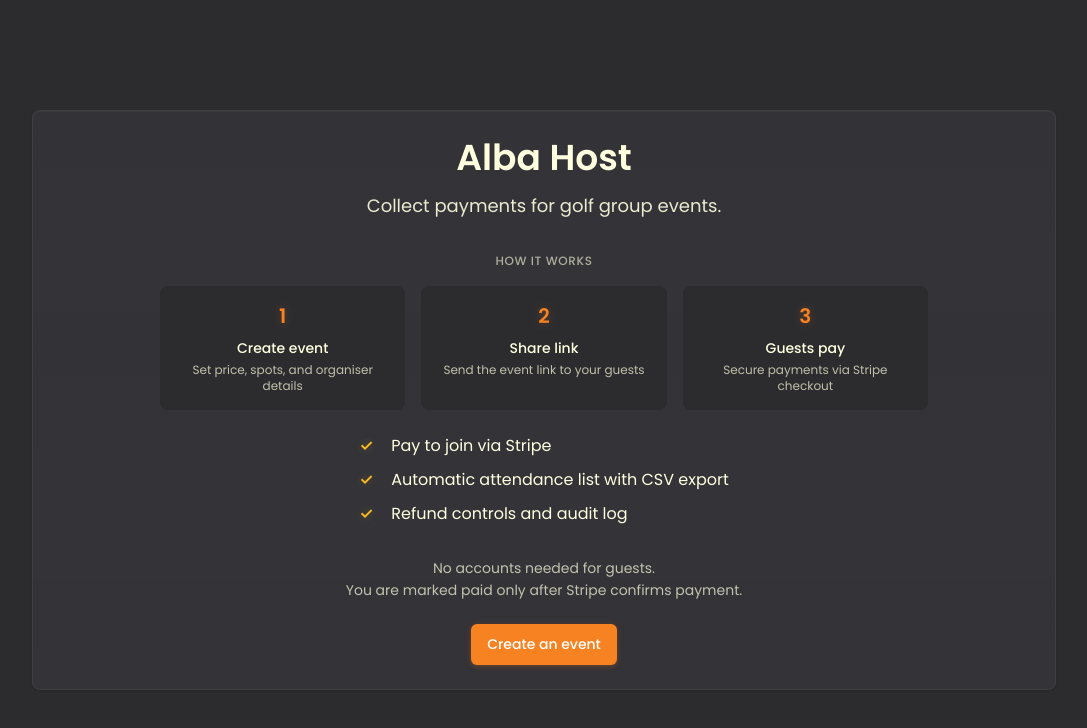
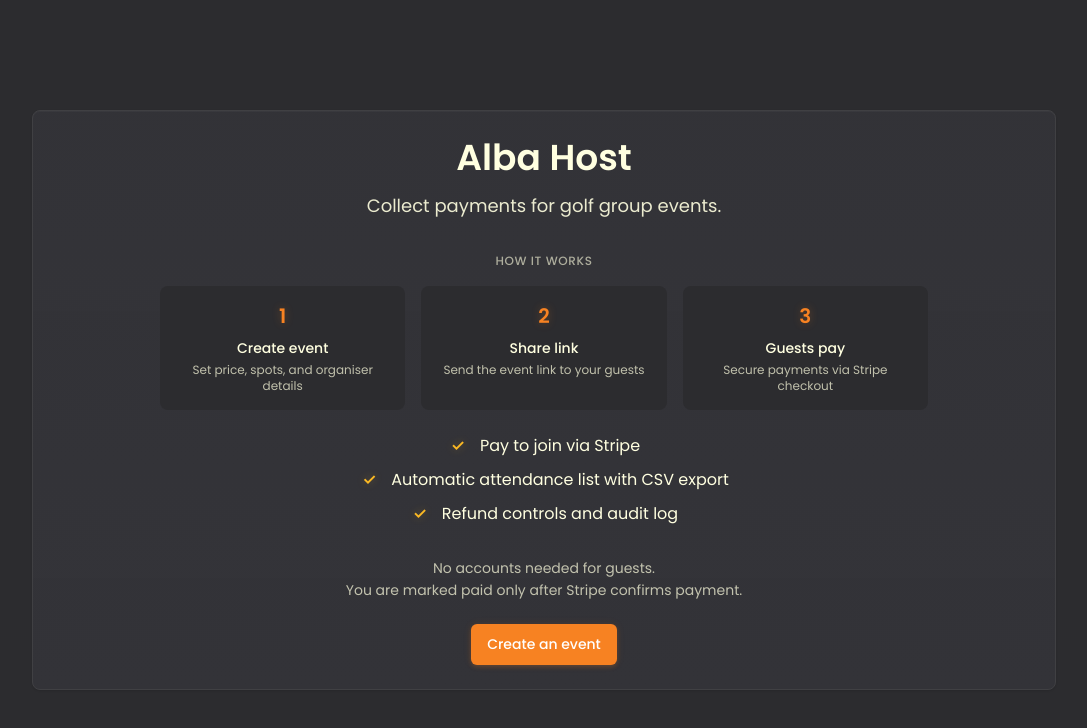
Before and after one commit to CamMacB17/alba-collect-host, a Next.js app: page / in a window 1280 px wide. Shown: the top 728 px of the page, without its empty margins (96-1183 px from the left). Built offline with nearby package versions, Linux system fonts and the light colour scheme.

Commit message:
V6: center-align value props and fix tick alignment

```diff
--- a/src/app/page.tsx
+++ b/src/app/page.tsx
@@ -44,17 +44,17 @@
 
             {/* Feature list - centered */}
             <div className="mb-8 w-full">
-              <ul className="mx-auto w-fit text-left space-y-2.5 text-sm sm:text-base">
-                <li className="flex items-start gap-3">
-                  <span className="font-semibold w-5 flex-shrink-0" style={{ color: "var(--alba-yellow)" }}>✓</span>
+              <ul className="mx-auto w-fit text-center space-y-2.5 text-sm sm:text-base">
+                <li className="flex items-center justify-center gap-3">
+                  <span className="font-semibold w-5 flex-shrink-0 leading-none" style={{ color: "var(--alba-yellow)" }}>✓</span>
                   <span>Pay to join via Stripe</span>
                 </li>
-                <li className="flex items-start gap-3">
-                  <span className="font-semibold w-5 flex-shrink-0" style={{ color: "var(--alba-yellow)" }}>✓</span>
+                <li className="flex items-center justify-center gap-3">
+                  <span className="font-semibold w-5 flex-shrink-0 leading-none" style={{ color: "var(--alba-yellow)" }}>✓</span>
                   <span>Automatic attendance list with CSV export</span>
                 </li>
-                <li className="flex items-start gap-3">
-                  <span className="font-semibold w-5 flex-shrink-0" style={{ color: "var(--alba-yellow)" }}>✓</span>
+                <li className="flex items-center justify-center gap-3">
+                  <span className="font-semibold w-5 flex-shrink-0 leading-none" style={{ color: "var(--alba-yellow)" }}>✓</span>
                   <span>Refund controls and audit log</span>
                 </li>
               </ul>
```
